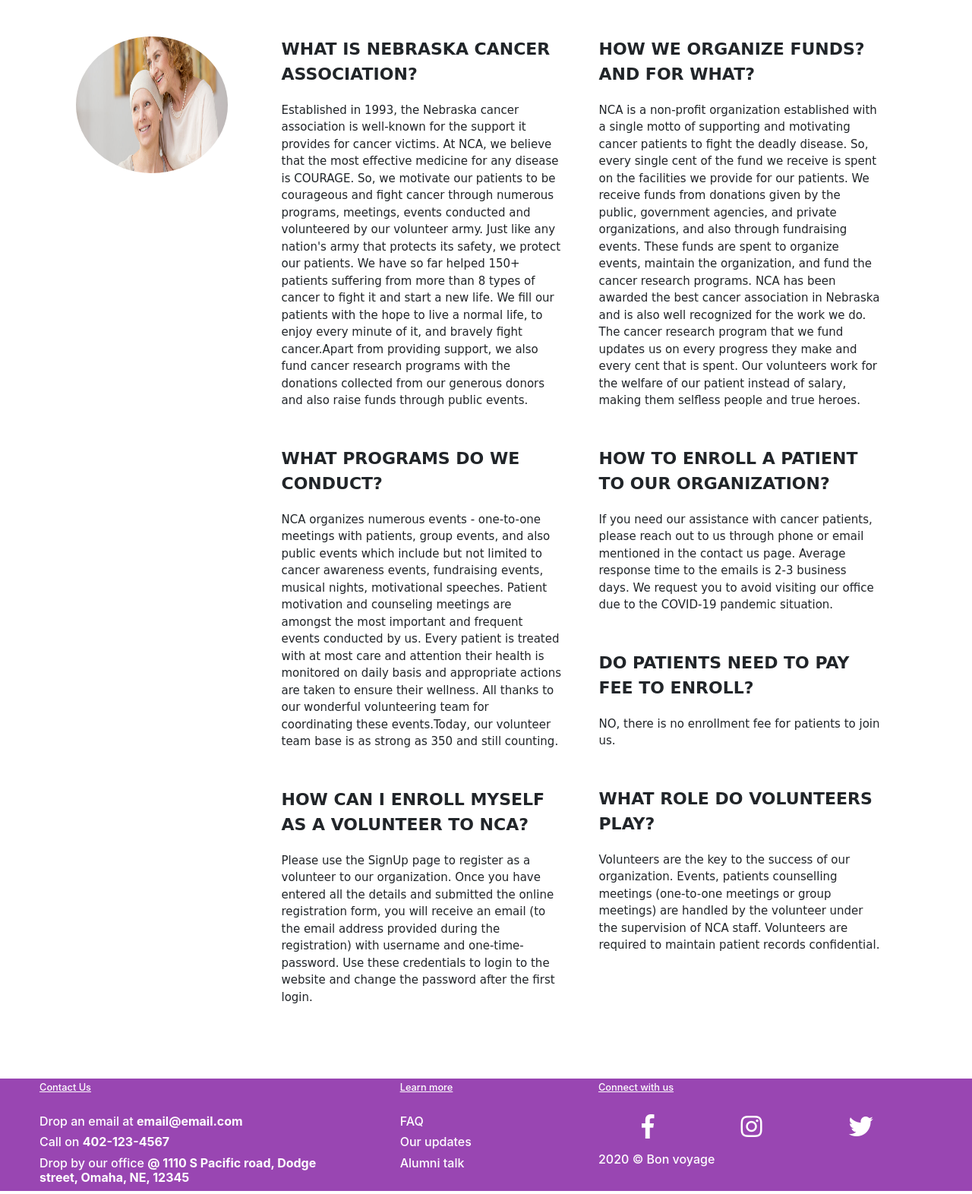
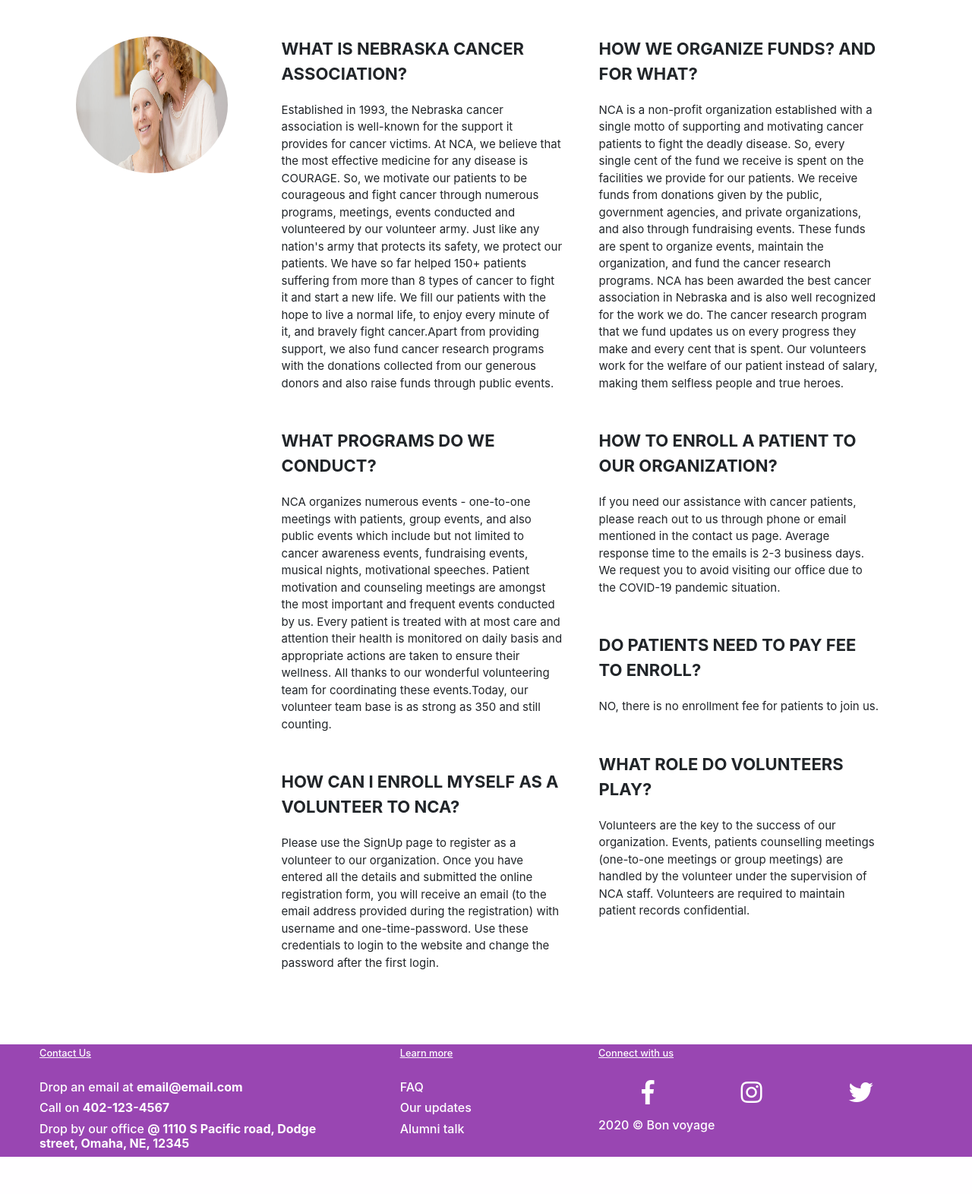
Before and after one commit to Santhosh417/8210T5app-ncavas, a Django app: page /faq/ in a window 1280 px wide. Shown: the part 155-1727 px from the top of the page at 76% size. After the commit the page ends 1678 px from the top, so only its background shows below. Run offline with Django 3.2, Linux system fonts and the light colour scheme; some libraries are stand-ins or nearby versions.

Commit message:
Fix font issue
Fix font issue

```diff
--- a/nca/static/css/styles.css
+++ b/nca/static/css/styles.css
@@ -297,14 +297,12 @@ form.login-form-container p, form.login-form-container div{
 
 .about-us-heading{
     font-size: 22px;
-    font-family: cursive;
     font-weight: bold;
     margin-bottom: 20px;
 }
 
 .about-us-text{
     font-size: 15px;
-    font-family: cursive;
 }
 
 @media only screen
```
